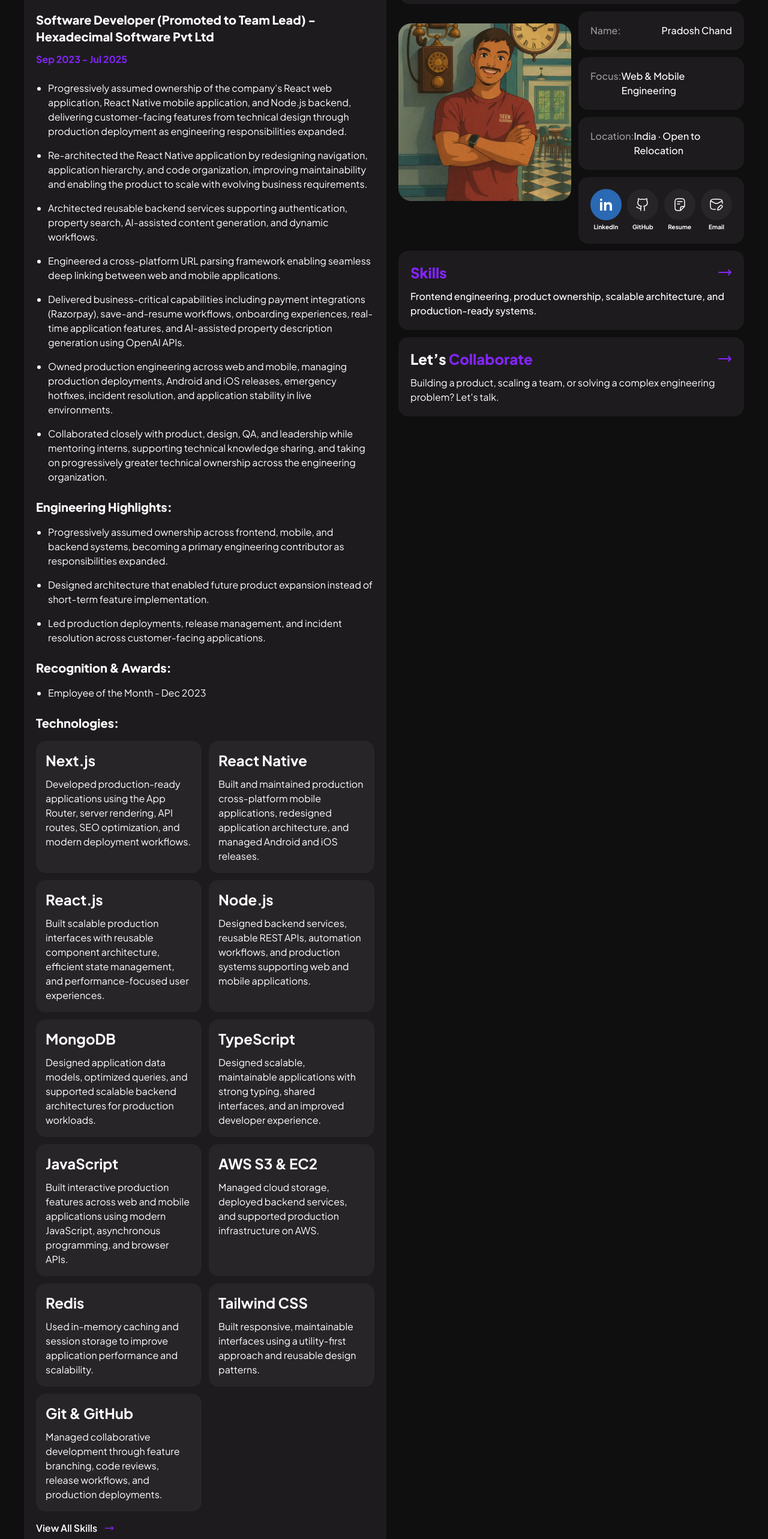
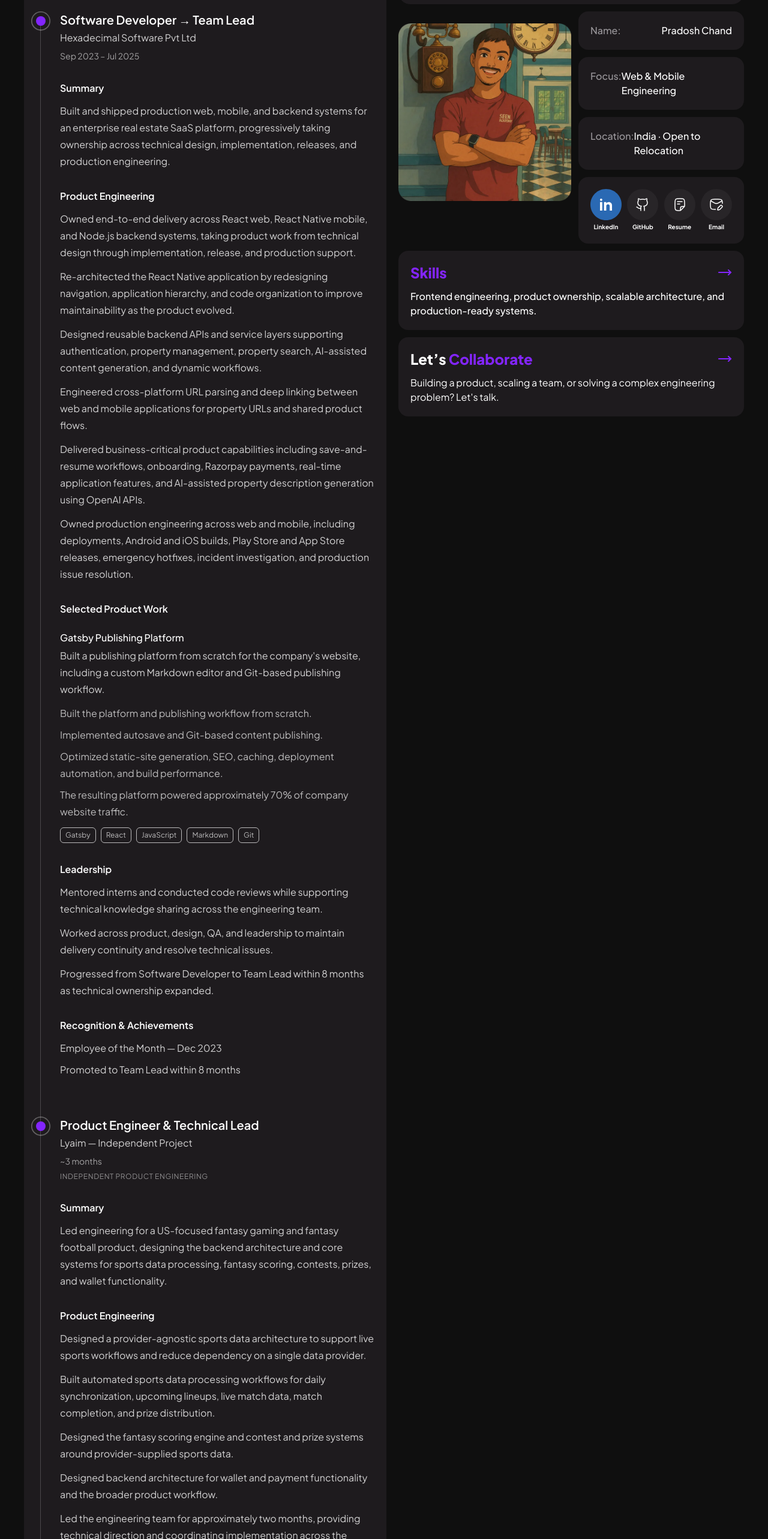
Before and after one commit to Naseeb7/my-portfolio, a Next.js app: page /experience in a window 1280 px wide. Shown: the part 121-2686 px from the top of the page at 60% size. Built offline with nearby package versions, Linux system fonts and the light colour scheme.

Commit message:
refactor: redesign experience timeline

```diff
--- a/src/app/experience/page.tsx
+++ b/src/app/experience/page.tsx
@@ -1,12 +1,15 @@
 import Image from "next/image";
 import Link from "next/link";
 import React from "react";
-import Experiences from "@/data/experience.json";
-import ExperienceSection from "../../components/ExperienceSection";
+import ExperiencesData from "@/data/experience.json";
 import ContainerWrapper from "../../components/ContainerWrapper";
 import { Metadata } from "next";
 import BreadcrumbSchema from "@/components/SEO/BreadcrumbSchema";
 import { createPageMetadata, getAbsoluteUrl } from "@/lib/seo";
+import ExperienceTimeline from "@/components/Experience/ExperienceTimeline";
+import { IExperience } from "@/constants/types";
+
+const Experiences = ExperiencesData as IExperience[];
 
 export const metadata: Metadata = createPageMetadata({
   title: "Experience",
@@ -50,12 +53,7 @@
           </Link>
         </div>
         <div>
-          {Experiences?.map((experience, index) => (
-            <ExperienceSection
-              key={`${experience.role}_${index}`}
-              {...experience}
-            />
-          ))}
+          <ExperienceTimeline experiences={Experiences} />
         </div>
       </ContainerWrapper>
     </section>
--- /dev/null
+++ b/src/components/Experience/ExperienceSection.tsx
@@ -0,0 +1,117 @@
+import { IExperience } from "@/constants/types";
+
+const ExperienceSection = ({
+  type,
+  role,
+  company,
+  period,
+  summary,
+  responsibilities,
+  projects,
+  leadership,
+  achievements,
+}: IExperience) => {
+  return (
+    <article className="flex w-full flex-col gap-8">
+      <div className="flex flex-col gap-2">
+        <div className="flex flex-col gap-1">
+          <h2 className="text-xl font-semibold">{role}</h2>
+          <p className="text-base opacity-80">{company}</p>
+        </div>
+
+        <p className="text-sm opacity-60">{period}</p>
+
+        {type === "independent" && (
+          <p className="text-xs uppercase tracking-wider opacity-50">
+            Independent Product Engineering
+          </p>
+        )}
+      </div>
+
+      <section className="flex flex-col gap-3">
+        <h3 className="text-base font-semibold">Summary</h3>
+        <p className="leading-7 opacity-80">{summary}</p>
+      </section>
+
+      <section className="flex flex-col gap-3">
+        <h3 className="text-base font-semibold">Product Engineering</h3>
+
+        <ul className="flex flex-col gap-3">
+          {responsibilities.map((item, index) => (
+            <li key={index} className="leading-7 opacity-80">
+              {item}
+            </li>
+          ))}
+        </ul>
+      </section>
+
+      {projects?.length ? (
+        <section className="flex flex-col gap-6">
+          <h3 className="text-base font-semibold">Selected Product Work</h3>
+
+          {projects.map((project) => (
+            <div key={project.name} className="flex flex-col gap-3">
+              <div>
+                <h4 className="font-medium">{project.name}</h4>
+                <p className="mt-1 leading-7 opacity-80">
+                  {project.description}
+                </p>
+              </div>
+
+              <ul className="flex flex-col gap-2">
+                {project.highlights.map((highlight, index) => (
+                  <li key={index} className="leading-7 opacity-70">
+                    {highlight}
+                  </li>
+                ))}
+              </ul>
+
+              <div className="flex flex-wrap gap-2">
+                {project.technologies.map((technology) => (
+                  <span
+                    key={technology}
+                    className="rounded-md border px-2 py-1 text-xs opacity-70"
+                  >
+                    {technology}
+                  </span>
+                ))}
+              </div>
+            </div>
+          ))}
+        </section>
+      ) : null}
+
+      {leadership?.length ? (
+        <section className="flex flex-col gap-3">
+          <h3 className="text-base font-semibold">Leadership</h3>
+
+          <ul className="flex flex-col gap-3">
+            {leadership.map((item, index) => (
+              <li key={index} className="leading-7 opacity-80">
+                {item}
+              </li>
+            ))}
+          </ul>
+        </section>
+      ) : null}
+
+      {achievements?.length ? (
+        <section className="flex flex-col gap-3">
+          <h3 className="text-base font-semibold">
+            Recognition & Achievements
+          </h3>
+
+          <ul className="flex flex-col gap-2">
+            {achievements.map((item, index) => (
+              <li key={index} className="leading-7 opacity-80">
+                {item}
+              </li>
+            ))}
+          </ul>
+        </section>
+      ) : null}
+    </article>
+  );
+};
+
+export default ExperienceSection;
--- /dev/null
+++ b/src/components/Experience/ExperienceTimeline.tsx
@@ -0,0 +1,31 @@
+import { IExperience } from "@/constants/types";
+import ExperienceSection from "./ExperienceSection";
+
+interface ExperienceTimelineProps {
+  experiences: IExperience[];
+}
+
+const ExperienceTimeline = ({ experiences }: ExperienceTimelineProps) => {
+  return (
+    <div className="relative">
+      <div className="absolute left-[7px] top-2 bottom-2 w-px bg-current opacity-20" />
+
+      <div className="flex flex-col gap-16">
+        {experiences.map((experience) => (
+          <div
+            key={`${experience.company}-${experience.role}`}
+            className="relative pl-10"
+          >
+            <div className="absolute left-0 top-2 h-4 w-4 rounded-full bg-primary-100">
+              <span className="absolute -inset-1 rounded-full border border-current opacity-60 animate-ping" />
+            </div>
+
+            <ExperienceSection {...experience} />
+          </div>
+        ))}
+      </div>
+    </div>
+  );
+};
+
+export default ExperienceTimeline;
--- a/src/components/ExperienceSection.tsx
+++ /dev/null
@@ -1,78 +0,0 @@
-import React from "react";
-import { IExperience } from "../constants/types";
-import SkillCard from "./UI/SkillCard";
-import Skills from "@/data/skills.json";
-import Image from "next/image";
-import Link from "next/link";
-
-const ExperienceSection = ({
-  company,
-  endDate,
-  experience,
-  keyAchievements,
-  role,
-  startDate,
-  technologiesUsed,
-  awards,
-}: IExperience) => {
-  return (
-    <article className="flex flex-col gap-6 w-full">
-      <div className="flex flex-col gap-3">
-        <h2 className="text-xl font-extrabold">
-          {role} - {company}
-        </h2>
-        <div className="text-primary-100 font-bold">
-          {startDate} - {endDate}
-        </div>
-      </div>
-      <ul className="list-disc pl-5 space-y-4">
-        {experience?.map((exp, idx) => (
-          <li key={`${idx}-${exp}`}>{exp}</li>
-        ))}
-      </ul>
-
-      <div className="flex flex-col gap-4">
-        <h3 className="text-xl font-extrabold">Engineering Highlights:</h3>
-        <ul className="list-disc pl-5 space-y-4">
-          {keyAchievements?.map((item, index) => {
-            return <li key={`${index}_experience`}>{item}</li>;
-          })}
-        </ul>
-      </div>
-      {awards && (
-        <div className="flex flex-col gap-4">
-          <h3 className="text-xl font-extrabold">Recognition & Awards:</h3>
-          <ul className="list-disc pl-5 space-y-4">
-            {awards?.map((item, index) => {
-              return <li key={`${index}_experience`}>{item}</li>;
-            })}
-          </ul>
-        </div>
-      )}
-      <div className="flex flex-col gap-4">
-        <h3 className="text-xl font-extrabold">Technologies:</h3>
-        <div className="grid lg:grid-cols-2 gap-3">
-          {technologiesUsed?.map((item) => {
-            const skillDetails = Object.values(Skills)
-              .flat()
-              .find((sk) => sk.id === item);
-
-            return skillDetails && <SkillCard key={item} {...skillDetails} />;
-          })}
-        </div>
-
-        <Link href={"/skills"} className="flex gap-3 font-semibold">
-          View All Skills{" "}
-          <Image
-            src={"/icons/rightArrow.svg"}
-            height={16}
-            width={16}
-            alt="Right arrow icon to navigate to skills page"
-          />
-        </Link>
-      </div>
-    </article>
-  );
-};
-
-export default ExperienceSection;
--- a/src/constants/types.ts
+++ b/src/constants/types.ts
@@ -21,13 +21,21 @@
   images?: string[];
 }
 
+export interface IExperienceProject {
+  name: string;
+  description: string;
+  highlights: string[];
+  technologies: string[];
+}
+
 export interface IExperience {
+  type: "employment" | "independent";
   role: string;
   company: string;
-  startDate: string;
-  endDate: string | "Present";
-  experience: string[];
-  keyAchievements: string[];
-  awards?: string[];
-  technologiesUsed: string[];
+  period: string;
+  summary: string;
+  responsibilities: string[];
+  projects?: IExperienceProject[];
+  leadership?: string[];
+  achievements?: string[];
 }
--- a/src/data/experience.json
+++ b/src/data/experience.json
@@ -1,38 +1,56 @@
 [
   {
-    "role": "Software Developer (Promoted to Team Lead)",
+    "type": "employment",
+    "role": "Software Developer → Team Lead",
     "company": "Hexadecimal Software Pvt Ltd",
-    "startDate": "Sep 2023",
-    "endDate": "Jul 2025",
-    "experience": [
-      "Progressively assumed ownership of the company's React web application, React Native mobile application, and Node.js backend, delivering customer-facing features from technical design through production deployment as engineering responsibilities expanded.",
-      "Re-architected the React Native application by redesigning navigation, application hierarchy, and code organization, improving maintainability and enabling the product to scale with evolving business requirements.",
-      "Architected reusable backend services supporting authentication, property search, AI-assisted content generation, and dynamic workflows.",
-      "Engineered a cross-platform URL parsing framework enabling seamless deep linking between web and mobile applications.",
-      "Delivered business-critical capabilities including payment integrations (Razorpay), save-and-resume workflows, onboarding experiences, real-time application features, and AI-assisted property description generation using OpenAI APIs.",
-      "Owned production engineering across web and mobile, managing production deployments, Android and iOS releases, emergency hotfixes, incident resolution, and application stability in live environments.",
-      "Collaborated closely with product, design, QA, and leadership while mentoring interns, supporting technical knowledge sharing, and taking on progressively greater technical ownership across the engineering organization."
+    "period": "Sep 2023 – Jul 2025",
+    "summary": "Built and shipped production web, mobile, and backend systems for an enterprise real estate SaaS platform, progressively taking ownership across technical design, implementation, releases, and production engineering.",
+    "responsibilities": [
+      "Owned end-to-end delivery across React web, React Native mobile, and Node.js backend systems, taking product work from technical design through implementation, release, and production support.",
+      "Re-architected the React Native application by redesigning navigation, application hierarchy, and code organization to improve maintainability as the product evolved.",
+      "Designed reusable backend APIs and service layers supporting authentication, property management, property search, AI-assisted content generation, and dynamic workflows.",
+      "Engineered cross-platform URL parsing and deep linking between web and mobile applications for property URLs and shared product flows.",
+      "Delivered business-critical product capabilities including save-and-resume workflows, onboarding, Razorpay payments, real-time application features, and AI-assisted property description generation using OpenAI APIs.",
+      "Owned production engineering across web and mobile, including deployments, Android and iOS builds, Play Store and App Store releases, emergency hotfixes, incident investigation, and production issue resolution."
     ],
-    "keyAchievements": [
-      "Progressively assumed ownership across frontend, mobile, and backend systems, becoming a primary engineering contributor as responsibilities expanded.",
-      "Designed architecture that enabled future product expansion instead of short-term feature implementation.",
-      "Led production deployments, release management, and incident resolution across customer-facing applications."
+    "projects": [
+      {
+        "name": "Gatsby Publishing Platform",
+        "description": "Built a publishing platform from scratch for the company's website, including a custom Markdown editor and Git-based publishing workflow.",
+        "highlights": [
+          "Built the platform and publishing workflow from scratch.",
+          "Implemented autosave and Git-based content publishing.",
+          "Optimized static-site generation, SEO, caching, deployment automation, and build performance.",
+          "The resulting platform powered approximately 70% of company website traffic."
+        ],
+        "technologies": ["Gatsby", "React", "JavaScript", "Markdown", "Git"]
+      }
     ],
-    "awards": ["Employee of the Month - Dec 2023"],
-    "technologiesUsed": [
-      "nextjs",
-      "react-native",
-      "reactjs",
-      "nodejs",
-      "express",
-      "mongodb",
-      "typescript",
-      "javascript",
-      "aws-s3-ec2",
-      "redis",
-      "chakraui",
-      "tailwindcss",
-      "git-github"
+    "leadership": [
+      "Mentored interns and conducted code reviews while supporting technical knowledge sharing across the engineering team.",
+      "Worked across product, design, QA, and leadership to maintain delivery continuity and resolve technical issues.",
+      "Progressed from Software Developer to Team Lead within 8 months as technical ownership expanded."
+    ],
+    "achievements": [
+      "Employee of the Month — Dec 2023",
+      "Promoted to Team Lead within 8 months"
+    ]
+  },
+  {
+    "type": "independent",
+    "role": "Product Engineer & Technical Lead",
+    "company": "Lyaim — Independent Project",
+    "period": "~3 months",
+    "summary": "Led engineering for a US-focused fantasy gaming and fantasy football product, designing the backend architecture and core systems for sports data processing, fantasy scoring, contests, prizes, and wallet functionality.",
+    "responsibilities": [
+      "Designed a provider-agnostic sports data architecture to support live sports workflows and reduce dependency on a single data provider.",
+      "Built automated sports data processing workflows for daily synchronization, upcoming lineups, live match data, match completion, and prize distribution.",
+      "Designed the fantasy scoring engine and contest and prize systems around provider-supplied sports data.",
+      "Designed backend architecture for wallet and payment functionality and the broader product workflow.",
+      "Led the engineering team for approximately two months, providing technical direction and coordinating implementation across the product."
+    ],
+    "leadership": [
+      "Led the engineering team during the core development phase and drove technical decisions across backend architecture and product systems."
     ]
   }
 ]
```
